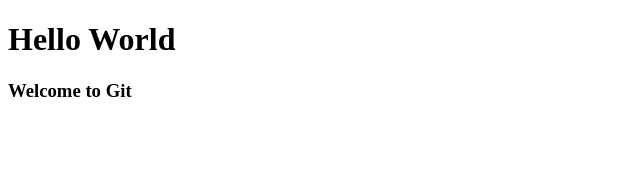
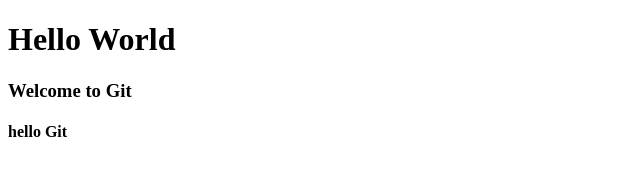
Before and after one commit to pavithravedhagiri1992/Project1, a plain HTML site: page index.html in a window 1280 px wide. Shown: the full height of the page, 0-640 px from the left. Drawn offline with Linux system fonts and the light colour scheme.

Commit message:
Update index.html
Updated new H4

```diff
--- a/index.html
+++ b/index.html
@@ -14,5 +14,6 @@
 <body>
 <h1>Hello World</h1>
 <h3>Welcome to Git</h3>
+<h4>hello Git</h4>
 </body>
 </html>
```
